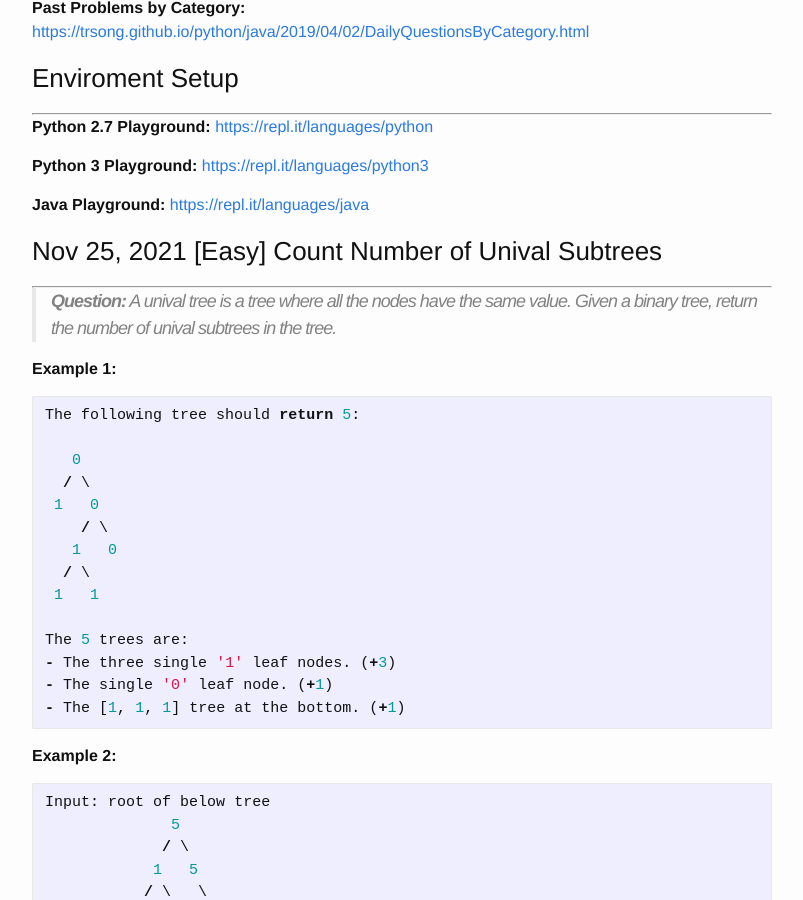
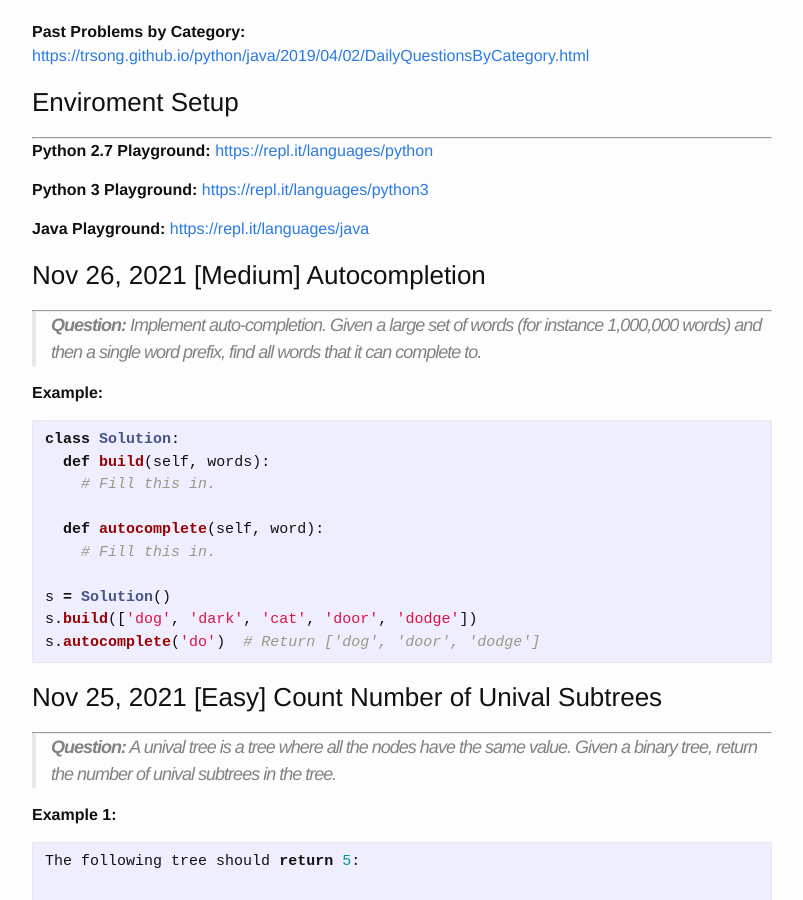
Before and after one commit to trsong/trsong.github.io, a Jekyll site: the page built from _posts/2021-11-01-DailyQuestionsNov.md, in a window 1280 px wide and 900 px high, scrolled down 930 px. Shown: the whole window, without its empty margins (238-1041 px from the left). Built offline with Jekyll 4.4.1, drawn with Linux system fonts in a browser that asks for light colours; some of the changed text lies outside the part shown.

Commit message:
Add Nov 26 question

````diff
--- a/_posts/2021-11-01-DailyQuestionsNov.md
+++ b/_posts/2021-11-01-DailyQuestionsNov.md
@@ -19,6 +19,24 @@ categories: Python/Java
 **Python 3 Playground:** [https://repl.it/languages/python3](https://repl.it/languages/python3)
 
 **Java Playground:** [https://repl.it/languages/java](https://repl.it/languages/java)
+
+### Nov 26, 2021 \[Medium\] Autocompletion
+---
+> **Question:**  Implement auto-completion. Given a large set of words (for instance 1,000,000 words) and then a single word prefix, find all words that it can complete to.
+
+**Example:**
+```py
+class Solution:
+  def build(self, words):
+    # Fill this in.
+
+  def autocomplete(self, word):
+    # Fill this in.
+
+s = Solution()
+s.build(['dog', 'dark', 'cat', 'door', 'dodge'])
+s.autocomplete('do')  # Return ['dog', 'door', 'dodge']
+```
 
 
 ### Nov 25, 2021 \[Easy\] Count Number of Unival Subtrees
````
